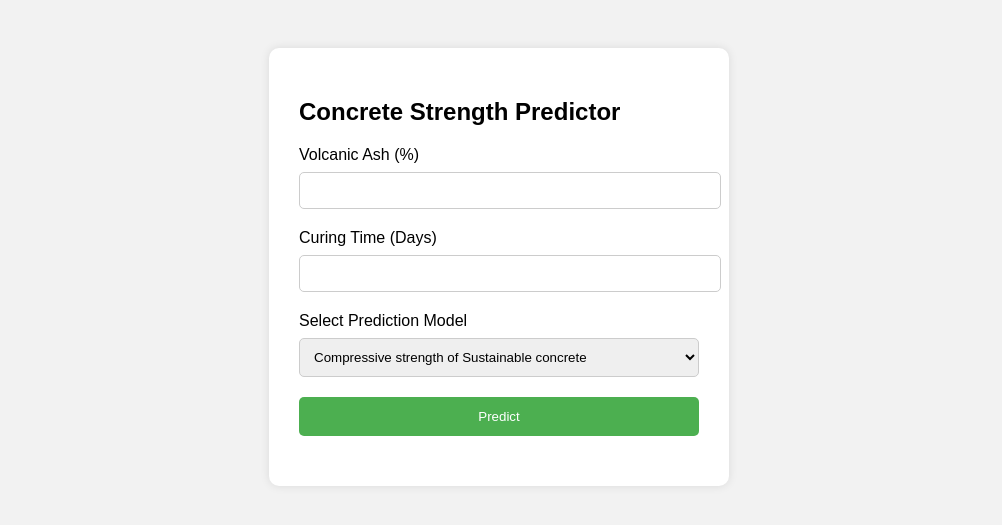
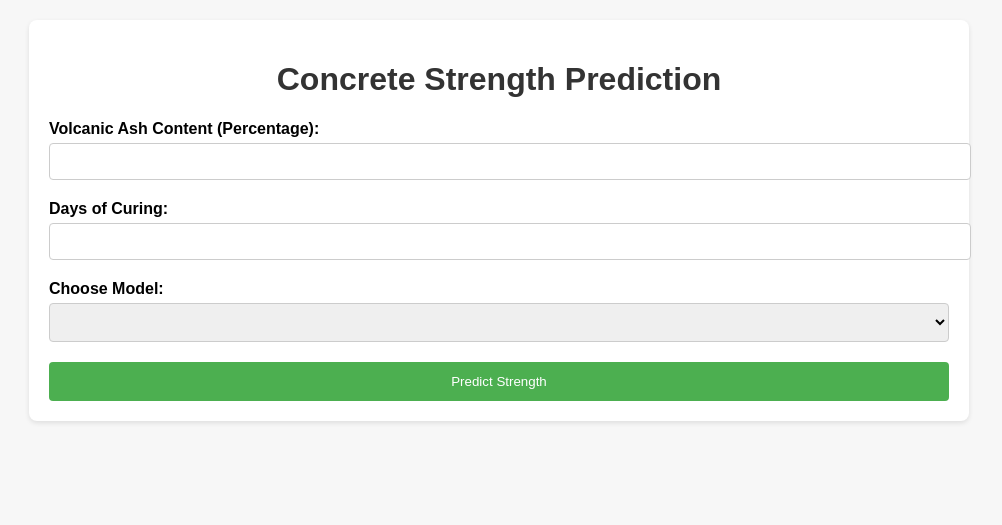
Before and after one commit to DexterDevpk/Concrete-Strength-Predictor, a Flask app: page / in a window 1280 px wide. Shown: the top 525 px of the page, without its empty margins (141-1143 px from the left). Run offline with Flask 3, Linux system fonts and the light colour scheme; lists and menus that the app fills with data are empty.

Commit message:
Update index.html

```diff
--- a/templates/index.html
+++ b/templates/index.html
@@ -1,70 +1,131 @@
 <!DOCTYPE html>
-<html>
+<html lang="en">
 <head>
-    <title>Concrete Strength Predictor</title>
+    <meta charset="UTF-8">
+    <meta name="viewport" content="width=device-width, initial-scale=1.0">
+    <title>Concrete Strength Prediction</title>
     <style>
         body {
-            font-family: Arial;
-            background-color: #f2f2f2;
-            padding: 40px;
+            font-family: Arial, sans-serif;
+            margin: 0;
+            padding: 20px;
+            background-color: #f7f7f7;
         }
         .container {
-            background-color: white;
-            padding: 30px;
-            width: 400px;
-            margin: auto;
-            border-radius: 10px;
-            box-shadow: 0 0 10px rgba(0,0,0,0.1);
+            max-width: 900px;
+            margin: 0 auto;
+            padding: 20px;
+            background-color: #fff;
+            border-radius: 8px;
+            box-shadow: 0 2px 5px rgba(0, 0, 0, 0.1);
         }
-        input[type="number"], select {
+        h1 {
+            color: #333;
+            text-align: center;
+        }
+        .form-group {
+            margin-bottom: 15px;
+        }
+        label {
+            font-weight: bold;
+        }
+        input, select {
             width: 100%;
             padding: 10px;
-            margin: 8px 0 20px 0;
+            margin: 5px 0;
             border: 1px solid #ccc;
-            border-radius: 5px;
+            border-radius: 4px;
         }
         button {
             background-color: #4CAF50;
             color: white;
-            padding: 12px;
+            padding: 12px 20px;
+            border: none;
+            border-radius: 4px;
+            cursor: pointer;
             width: 100%;
+        }
+        button:hover {
+            background-color: #45a049;
+        }
+        .result {
+            text-align: center;
+            font-size: 20px;
+            margin-top: 20px;
+            color: #333;
+        }
+        .graph {
+            text-align: center;
+            margin-top: 20px;
+        }
+        .graph img {
+            width: 100%;
+            max-width: 600px;
+        }
+        .alert {
+            background-color: #f9edbe;
+            border: 1px solid #f0c36d;
+            color: #7e6e1f;
+            padding: 10px;
+            border-radius: 5px;
+            margin-top: 20px;
+            text-align: center;
+        }
+        .try-again-btn {
+            background-color: #f44336;
+            color: white;
+            padding: 12px 20px;
             border: none;
-            border-radius: 5px;
+            border-radius: 4px;
             cursor: pointer;
+            width: 100%;
+            margin-top: 20px;
         }
-        .output {
-            margin-top: 20px;
-            font-size: 18px;
-            color: #333;
-            text-align: center;
+        .try-again-btn:hover {
+            background-color: #d32f2f;
         }
     </style>
 </head>
 <body>
     <div class="container">
-        <h2>Concrete Strength Predictor</h2>
-        <form action="/predict" method="post">
-            <label for="ash">Volcanic Ash (%)</label>
-            <input type="number" step="0.01" name="ash" required>
+        <h1>Concrete Strength Prediction</h1>
+        <form method="POST" action="/predict">
+            <div class="form-group">
+                <label for="ash">Volcanic Ash Content (Percentage):</label>
+                <input type="number" name="ash" step="any" required>
+            </div>
+            <div class="form-group">
+                <label for="days">Days of Curing:</label>
+                <input type="number" name="days" step="any" required>
+            </div>
+            <div class="form-group">
+                <label for="model">Choose Model:</label>
+                <select name="model" required>
+                    {% for model_file, description in model_options.items() %}
+                        <option value="{{ model_file }}">{{ description }}</option>
+                    {% endfor %}
+                </select>
+            </div>
+            <button type="submit">Predict Strength</button>
+        </form>
 
-            <label for="days">Curing Time (Days)</label>
-            <input type="number" step="1" name="days" required>
+        {% if prediction_text %}
+            <div class="result">
+                <p>{{ prediction_text }}</p>
+            </div>
+        {% endif %}
 
-            <label for="model">Select Prediction Model</label>
-            <select name="model" required>
-                <option value="best_model1.pkl">Compressive strength of Sustainable concrete</option>
-                <option value="best_model2.pkl">Compressive strength of Marine concrete</option>
-                <option value="best_model3.pkl">Tensile strength of Sustainable Concrete</option>
-                <option value="best_model4.pkl">Tensile strength of Marine Concrete</option>
-                <option value="best_model5.pkl">Flexural strength of Sustainable  Concrete</option>
-                <option value="best_model6.pkl">Flexural strength of Marine Concrete</option>
-            </select>
+        {% if plot_url %}
+            <div class="graph">
+                <img src="{{ plot_url }}" alt="Prediction Graph">
+            </div>
+        {% endif %}
 
-            <button type="submit">Predict</button>
-        </form>
-        <div class="output">
-            {{ prediction_text }}
-        </div>
+        {% if prediction_text %}
+            <form action="/" method="get">
+                <button type="submit" class="try-again-btn">Try Again</button>
+            </form>
+        {% endif %}
     </div>
 </body>
 </html>
```
